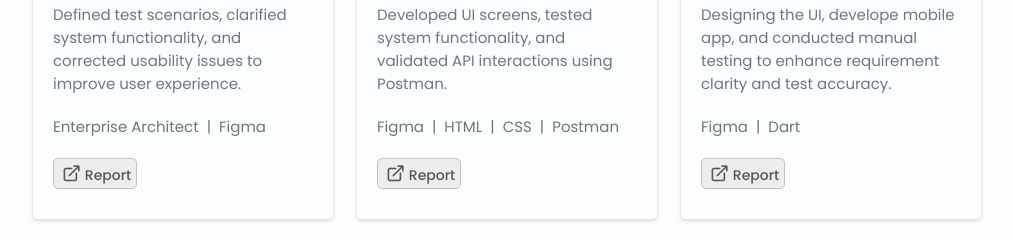
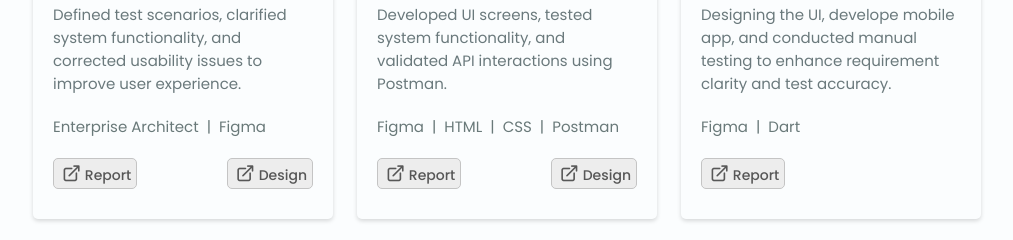
Before and after one commit to lailatulekyf/Portfolio, a plain HTML site: page index.html in a window 1280 px wide. Shown: the part 3637-3877 px from the top of the page, without its empty margins (133-1146 px from the left). Drawn offline with nearby package versions, Linux system fonts and the light colour scheme; grey boxes are pictures that could not be loaded.

Commit message:
Update index.html

```diff
--- a/index.html
+++ b/index.html
@@ -712,6 +712,16 @@
                   <i class="uil uil-external-link-alt button__icon"></i>
                   Report
                 </a>
+                <a
+                  class="project-action"
+                  href="https://www.figma.com/design/eUfkbN0ZcEZ4qdjkc2LJJc/SmartHydro?node-id=0-1&t=cOsJ2GRN572Uz4FK-1"
+                  title="Live Preview"
+                  target="_blank"
+                  rel="noopener"
+                >
+                  <i class="uil uil-external-link-alt button__icon"></i>
+                  Design
+                </a>
               </div>
             </div>
           </div>
@@ -742,13 +752,23 @@
               <div class="action-area">
                 <a
                   class="project-action"
-                  href="https://docs.google.com/document/d/1t-0fFI2C-xmPRLrqNhMa1gPN8Yemfo3E4uMDGERmwYc/edit?tab=t.0"
+                  href="https://drive.google.com/file/d/1swLLse-9JFgteQXC1BncOcFDgALArLl1/view?usp=sharing"
                   title="Live Preview"
                   target="_blank"
                   rel="noopener"
                 >
                   <i class="uil uil-external-link-alt button__icon"></i>
                   Report
+                </a>
+                <a
+                  class="project-action"
+                  href="https://www.figma.com/design/TXi2j4ZNFgIQJ6my292ak4/VolunTrek?node-id=201-116&t=SqLV7I96RMGocV0v-1"
+                  title="Live Preview"
+                  target="_blank"
+                  rel="noopener"
+                >
+                  <i class="uil uil-external-link-alt button__icon"></i>
+                  Design
                 </a>
               </div>
             </div>
@@ -780,7 +800,7 @@
               <div class="action-area">
                 <a
                   class="project-action"
-                  href="https://docs.google.com/document/d/1t-0fFI2C-xmPRLrqNhMa1gPN8Yemfo3E4uMDGERmwYc/edit?tab=t.0"
+                  href="https://docs.google.com/document/d/197iMpoqX2ooGwyypXDDFGaETM5HR5iVPxzXkO4Yf9s0/edit?usp=drive_link"
                   title="Live Preview"
                   target="_blank"
                   rel="noopener"
```
